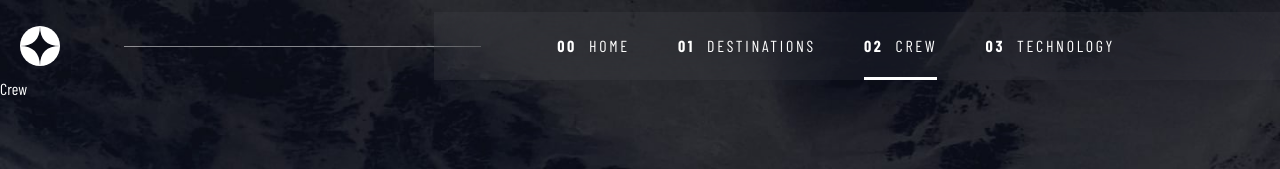
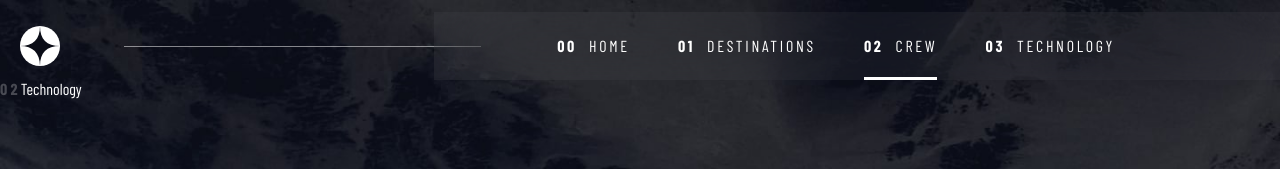
Before and after one commit to A-Awad1/Space-Tourism-Website, a Vue app: page /crew in a window 1280 px wide. Shown: the top 169 px of the page. Built offline with nearby package versions, Linux system fonts and the light colour scheme; a web font is replaced by a local one.

Commit message:
multiple updates

```diff
--- a/src/components/AppNav.vue
+++ b/src/components/AppNav.vue
@@ -39,7 +39,7 @@ export default {
   name: "AppNav",
   data: function () {
     return {
-      mobileMenu: true,
+      mobileMenu: false,
     };
   },
   computed: {
--- /dev/null
+++ b/src/components/PageNumberSpan.vue
@@ -0,0 +1,24 @@
+<template>
+  <span v-text="pageNumber"></span>
+</template>
+
+<script>
+export default {
+  name: "PageNumberSpan",
+  computed: {
+    pageNumber: function () {
+      return `0 ${[...document.querySelectorAll("#app>nav>ul>li")].findIndex(
+        (e) => e.className === "active"
+      )}
+      `;
+    },
+  },
+};
+</script>
+
+<style lang="scss">
+span {
+  color: rgba(colors.$main-text, 0.25);
+  font-weight: 700;
+}
+</style>
--- a/src/views/CrewView.vue
+++ b/src/views/CrewView.vue
@@ -1,3 +1,16 @@
 <template>
-  <section class="crew">Crew</section>
+  <section class="crew">
+    <PageNumberSpan />
+    Technology
+  </section>
 </template>
+
+<script>
+import PageNumberSpan from "@/components/PageNumberSpan";
+export default {
+  name: "CrewView",
+  components: {
+    PageNumberSpan,
+  },
+};
+</script>
--- a/src/views/DestinationsView.vue
+++ b/src/views/DestinationsView.vue
@@ -1,20 +1,23 @@
 <template>
   <section class="destinations">
-    <!-- <p
-      v-for="destination in siteData.destinations"
-      :key="destination"
-      v-text="destination"
-    ></p> -->
+    <header>
+      <PageNumberSpan />
+      <h2>pick your destination</h2>
+    </header>
+    <ul></ul>
   </section>
 </template>
 
 <script>
+import PageNumberSpan from "@/components/PageNumberSpan";
 export default {
   name: "DestinationsView",
   inject: {
     siteData: "siteData",
   },
+  components: {
+    PageNumberSpan,
+  },
 };
 </script>
-
 <style lang="scss"></style>
--- a/src/views/TechnologyView.vue
+++ b/src/views/TechnologyView.vue
@@ -1,3 +1,16 @@
 <template>
-  <section class="technology">Technology</section>
+  <section class="technology">
+    <PageNumberSpan />
+    Technology
+  </section>
 </template>
+
+<script>
+import PageNumberSpan from "@/components/PageNumberSpan";
+export default {
+  name: "TechnologyView",
+  components: {
+    PageNumberSpan,
+  },
+};
+</script>
```
